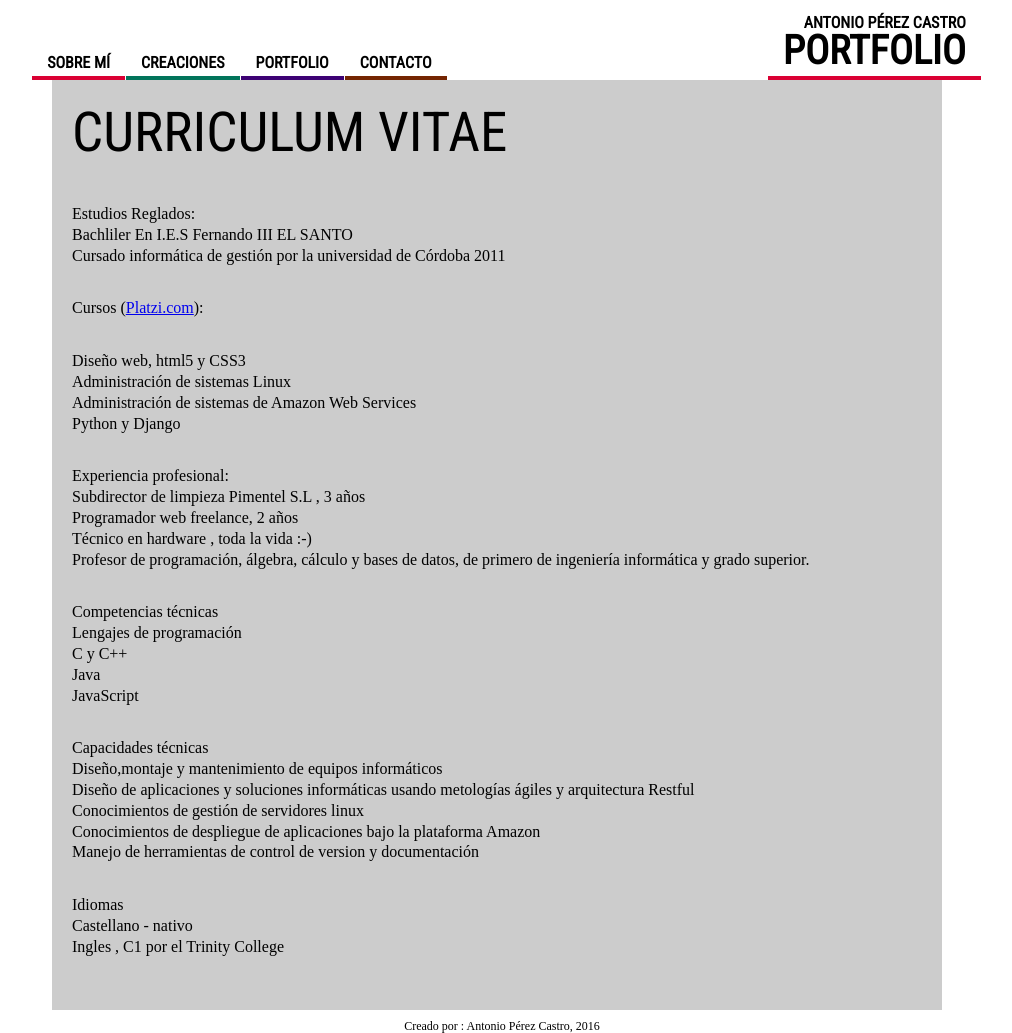
After one commit to Perezcastro/perez-castro.com, a Django app: page /cv in a window 1280 px wide. The commit adds this page. Shown: the whole page, without its empty margins (138-1150 px from the left). Run offline with Django 3.2, Linux system fonts and the light colour scheme.

Commit message:
static webs added

```diff
--- a/base/static/base/style.css
+++ b/base/static/base/style.css
@@ -10,7 +10,7 @@ STYLES GUIDE:
 */
 
 
-/* -------- 0. RESET -------- */
+/* --------  0. RESET -------- */
 
 /* http://meyerweb.com/eric/tools/css/reset/
    v2.0 | 20110126
@@ -64,22 +64,22 @@ table {
 //* { box-sizing:border-box;}
 
 
-/* -------- 1. LAYOUT -------- */
+/* -------- Index 1. LAYOUT -------- */
 body { text-align: center; font: 14px/1 'Roboto'; background: #f5f5f5;}
 .wrapper { width:  900px; margin: 0 auto; text-align: left; }
 
 .flex { display: flex;}
 
-.navbar{ justify-content: space-between; }
+.navbar{ justify-content: space-around; }
 	.navbar nav{ align-items: flex-end; }
-.contenido .item{display: flex;align-items: center;justify-content: center;flex: 1 1 auto; background: #ccc;height: 350px;padding: 20px; }
+.index .item{display: flex;align-items: center;justify-content: center;flex: 1 1 auto; background: #ccc;height: 350px;padding: 20px; }
 
-	.contenido .about .item.title, .contenido .portfolio .item.title{ justify-content: flex-start; }
-	.contenido .creation .item.title {justify-content: flex-end;}
+	.index .about .item.title, .index .portfolio .item.title{ justify-content: flex-start; }
+	.index .creation .item.title {justify-content: flex-end;}
 
 .footer{ justify-content: center; }
 
-/* -------- 2. GENERIC ITEMS -------- */
+/* -------- Index 2. navbar-------- */
 
 	.navbar { margin-left: 10px;}
 		.navbar a { display: inline-block; margin-right: 1px; padding: 15px 15px 5px 15px; font-size: 16px; font-weight: 700; text-transform: uppercase; color: #000; text-decoration: none; font-family: 'Roboto Condensed';}
@@ -91,11 +91,12 @@ body { text-align: center; font: 14px/1 'Roboto'; background: #f5f5f5;}
 		.navbar h1 { font-weight: 500; font-size: 25px; text-align: right;}
 			.navbar span {display: block; font-size: 40px; font-weight: 700;}
 
-/* -------- 3. navbar -------- */
+/* -------- Index 3. generic items -------- */
 
 
 	.title { font:300 55px 'Roboto Condensed'; text-transform: uppercase;}
 	.title a{text-decoration: none;}
+	.title a:visited {text-decoration: none;}
 	.description { font-size: 16px; font-weight: 300; line-height: 1.3;}
 	.description .number { font-weight: 700; font-size: 30px; color: rgba(0,0,0,.3);}
 	.description .subtitle { font-size: 24px; margin-bottom: 10px;}
@@ -109,33 +110,41 @@ body { text-align: center; font: 14px/1 'Roboto'; background: #f5f5f5;}
 		.creation .image { background: #fff;}
 		.creation .description { background: #f2f2f2; display: flex; flex-flow:column nowrap; align-items:flex-start;}
 		.creation .title { background: #02745b; color:#fff;}
+		.creation .title a{ color: white }
 
 	.portfolio { color: #333;}
+		.portfolio .image { background: #fff;}
+		.portfolio img { width: 100%; }
 		.portfolio .description { background: #f2f2f2; border:20px solid #fff; display: flex; flex-flow:column nowrap; align-items:flex-start; flex:1 65.7%;}
 		.portfolio .title { background: #3d0274; color:#fff; flex:1 auto;}
+		.portfolio .title a{ color: white }
 
 	.contact { color: #fff;}
 		.contact .form { background: #742502;}
 		.contact .description { background: #742502; display: flex; flex-flow:column nowrap; align-items:flex-start;}
 		.contact .title { background: #521900;}
 
-/* -------- 4. LIST -------- */
+/* -------- Index 4. LIST -------- */
 
 	.portfolio li { padding-bottom: 10px; margin-bottom: 10px; border-bottom: 1px solid #ddd;}
 	.portfolio a { color: #008bda; text-decoration: none;}
 
-/* -------- 5. FORM -------- */
+/* -------- Index 5. FORM -------- */
 
 	.contact form { display: flex; flex-flow:column nowrap; align-items:flex-end;}
 	.contact input { border: 0; background: #fff; display: block; width: 200px; height: 30px; padding-left:10px; margin-bottom: 10px; }
 		.contact [type=submit] { width: auto; height: auto; padding: 5px 15px; border: 2px solid #fff; background: none; color: #fff; font-size: 16px;}
 
-/* -------- 6. footer -------- */
-	footer {color :black ; font-size: 12px}
+	.contact .image {display: flex; flex-flow:column nowrap; align-items:center; align-content: center;}
+	.contact figure {}
+	.contact img{ width: 30%; }
+
+/* -------- Index 6. footer -------- */
+	footer {color :black ; font-size: 12px;margin-top: 5px; padding-top: 5px;}
 	footer a{color : black; text-decoration: none;}
 	footer a:visited{text-decoration: none}
 
-/* -------- 7. MEDIAQUERY -------- */
+/* -------- Index 7. MEDIAQUERY -------- */
 
 @media screen and (max-width: 780px) {
 	.flex {}
@@ -151,3 +160,36 @@ body { text-align: center; font: 14px/1 'Roboto'; background: #f5f5f5;}
 	.flex {}
 		.item {}
 }
+
+/* -------- AboutMe -------- */
+
+
+.aboutMe {display: flex;flex-direction: column;flex-wrap: nowrap;}
+	.aboutMe .item{display: flex;flex-direction: column;flex-wrap: nowrap;
+		align-items: center;justify-content: center;
+	 	align-content: center; background: #ccc;width: 850px;padding: 20px; }
+	.aboutMe img{ width: 50%;}
+
+.aboutMe p{margin-bottom: 2em}
+
+/* -------- AboutMe -------- */
+.creations .item{display: flex;align-items: center;justify-content: center;flex: 1 1 auto; background: #ccc;height: 350px;padding: 20px; }
+
+	.creations .invie .item.title{ justify-content: flex-start; }
+	.creations .creation .item.title {justify-content: flex-end;}
+
+	.invie { color: #fff;}
+		.invie .photo { background: #fff;}
+		.invie .description { background: #ff7050; display: flex; flex-flow:column nowrap; align-items:flex-start;}
+		.invie .title { background: #ff314d;}
+
+/* -------- CV -------- */
+
+
+.cv {display: flex;flex-direction: column;flex-wrap: nowrap;}
+	.cv .item{display: flex;flex-direction: column;flex-wrap: nowrap;
+		align-items: flex-start;justify-content: center;
+	 	align-content: center; background: #ccc;width: 850px;padding: 20px; }
+
+	.cv p{margin-bottom: 2em}
+	.cv ul{margin-bottom: 2em}
--- a/base/templates/base/base.html
+++ b/base/templates/base/base.html
@@ -23,13 +23,13 @@
 <body>
     <header class="flex navbar">
         <nav class="flex item">
-            <a href="">Sobre mí</a>
+            <a href="/aboutme">Sobre mí</a>
             <a href="">Creaciones</a>
-            <a href="">Portfolio</a>
+            <a href="/cv">Portfolio</a>
             <a href="">Contacto</a>
         </nav>
 
-        <h1 class="item">Antonio Pérez Castro<span>PORTFOLIO</span></h1>
+        <h1 class="item"><a href="/"> Antonio Pérez Castro<span>PORTFOLIO</span></a></h1>
     </header>
 
     {% block content %}
--- /dev/null
+++ b/base/templates/base/cv.html
@@ -0,0 +1,71 @@
+{% extends "base/base.html" %}
+{% block content %}
+{% load static %}
+<main class="wrapper">
+
+
+    <article class="flex cv">
+        <section class="title item">
+            <h1> Curriculum Vitae </h1>
+        </section>
+
+
+        <section class="dark description item">
+
+
+            <h2>Estudios Reglados:</h2>
+            <ul>
+                <li>Bachliler En I.E.S Fernando III EL SANTO</li>
+                <li>Cursado informática de gestión por la universidad de Córdoba 2011</li>
+            </ul>
+            <p>Cursos (<a href="https://platzi.com/">Platzi.com</a>):</p>
+            <ul>
+                <li>Diseño web, html5 y CSS3 </li>
+                <li>Administración de sistemas Linux </li>
+                <li>Administración de sistemas de Amazon Web Services </li>
+                <li>Python y Django </li>
+            </ul>
+            <h2>Experiencia profesional:</h2>
+            <ul>
+                <li>Subdirector de limpieza Pimentel S.L , 3 años</li>
+                <li>Programador web freelance, 2 años</li>
+                <li>Técnico en hardware , toda la vida :-)</li>
+                <li>Profesor de programación, álgebra, cálculo y bases de datos, de primero de ingeniería informática y grado superior.</li>
+            </ul>
+
+            <h2>Competencias técnicas </h2>
+                <ol>
+                    <li>
+                        <h3>Lengajes de programación</h3>
+                            <ul>
+                                <li>C y C++</li>
+                                <li>Java</li>
+                                <li>JavaScript</li>
+                            </ul>
+                    </li>
+                    <li>
+                        <h3>Capacidades técnicas</h3>
+                            <ul>
+                                <li>Diseño,montaje y mantenimiento de equipos informáticos</li>
+                                <li>Diseño de aplicaciones y soluciones informáticas usando metologías ágiles y arquitectura Restful</li>
+                                <li>Conocimientos de gestión de servidores linux</li>
+                                <li>Conocimientos de despliegue de aplicaciones bajo la plataforma Amazon</li>
+                                <li>Manejo de herramientas de control de version y documentación</li>
+                            </ul>
+                    </li>
+                    <li>
+                        <h3>Idiomas</h3>
+                            <ul>
+                                <li>Castellano - nativo</li>
+                                <li>Ingles , C1 por el Trinity College</li>
+                            </ul>
+                    </li>
+                </ol>
+
+        </section>
+
+    </article>
+
+</main>
+
+{% endblock %}
--- a/base/urls.py
+++ b/base/urls.py
@@ -4,4 +4,14 @@ from . import views
 
 urlpatterns = [
     url(r'^$',views.index,name='index'),
+    url(r'^aboutme',views.aboutMe,name='about_me'),
+    url(r'^cv',views.cv,name='curriculum'),
 ]
+
+
+"""
+
+    url(r'^creations/$', views.creations),
+    url(r'^creations/(?P<num>[0-9]{4})/$', views.creations,name='creations'),
+
+"""
--- a/base/views.py
+++ b/base/views.py
@@ -8,3 +8,15 @@ def index(request):
 	context ={
 		'title': title,}
 	return render(request,'base/index.html',context)
+
+def aboutMe(request):
+	title= 'Sobre Mi'
+	context ={
+		'title': title,}
+	return render(request,'base/aboutMe.html',context)
+
+def cv(request):
+	title = 'Curriculum Vitae'
+	context ={
+		'title': title,}
+	return render(request,'base/cv.html',context)
```
Also changed, not shown: base/templates/base/aboutMe.html (added, +54 -0 lines), base/templates/base/creations.html (added, +36 -0 lines), base/templates/base/index.html (+49 -44 lines).
